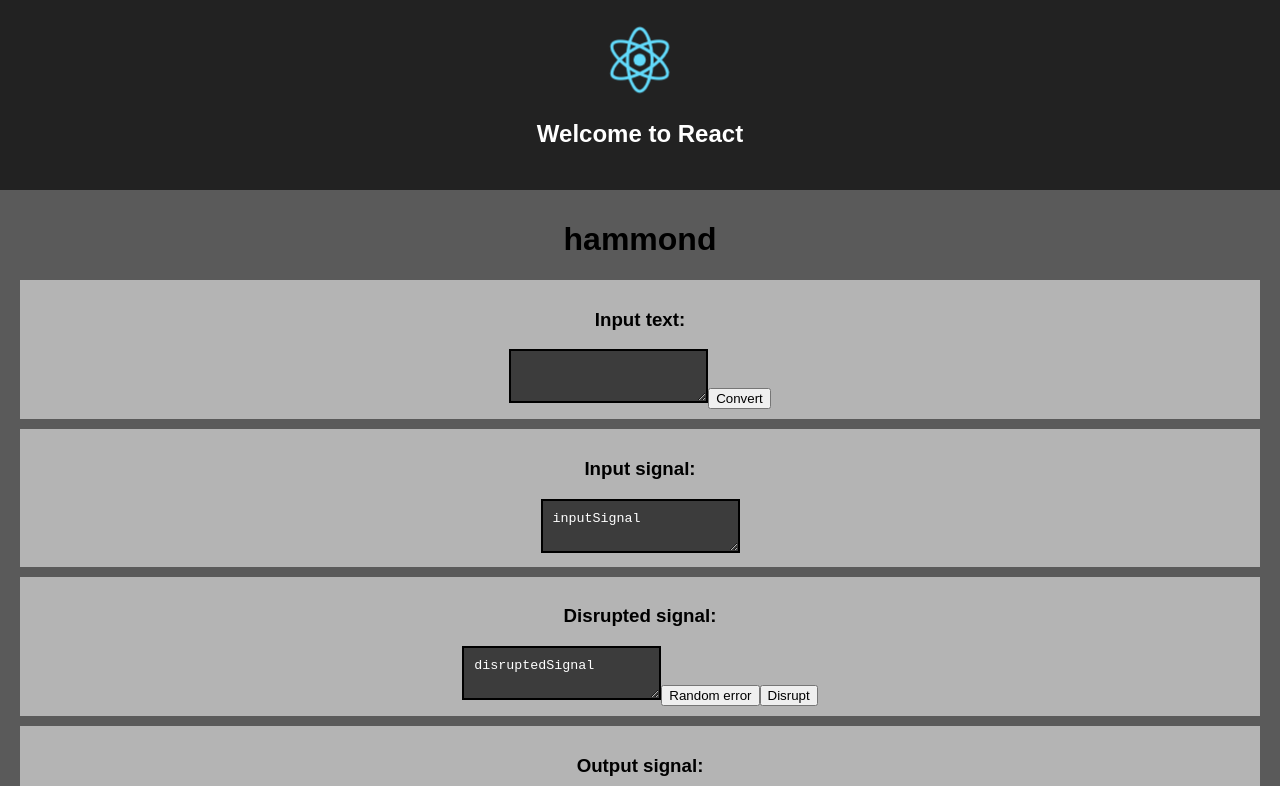
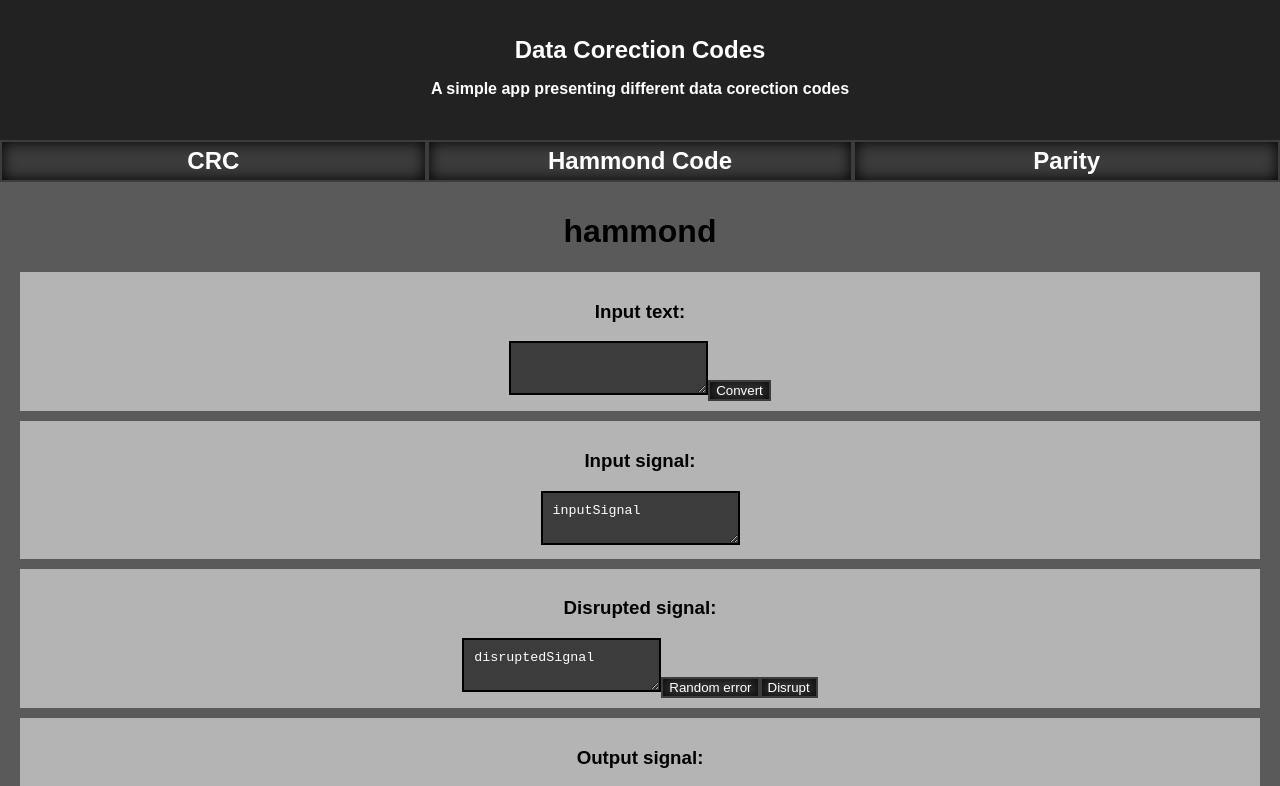
Before and after one commit to cryb0x/DataCorectionCodes, a React (Create React App) app: page / in a window 1280 px wide. Shown: the top 786 px of the page. Built offline with nearby package versions, Linux system fonts and the light colour scheme.

Commit message:
Selector and small changes to encode function

```diff
--- a/src/App.css
+++ b/src/App.css
@@ -2,14 +2,9 @@
   text-align: center;
 }
 
-.App-logo {
-  animation: App-logo-spin infinite 20s linear;
-  height: 80px;
-}
-
 .App-header {
   background-color: #222;
-  height: 150px;
+  height: 100px;
   padding: 20px;
   color: white;
 }
@@ -17,12 +12,3 @@
 .App-title {
   font-size: 1.5em;
 }
-
-.App-intro {
-  font-size: large;
-}
-
-@keyframes App-logo-spin {
-  from { transform: rotate(0deg); }
-  to { transform: rotate(360deg); }
-}
--- a/src/App.js
+++ b/src/App.js
@@ -1,18 +1,32 @@
 import React, { Component } from 'react';
+import NavMenu from './components/navMenu.jsx';
 import InputPage from './components/inputPage.jsx';
-import logo from './logo.svg';
 import './App.css';
 
 class App extends Component {
+
+  constructor(props){
+    super(props);
+    this.state = {
+      navTarget: "hammond"
+    }
+
+    this._setNav = this._setNav.bind(this);
+  }
+
+  _setNav = (val) => {
+    this.setState({navTarget: val,});
+  }
+
   render() {
     return (
       <div className="App">
         <header className="App-header">
-          <img src={logo} className="App-logo" alt="logo" />
-          <h1 className="App-title">Welcome to React</h1>
+          <h1 className="App-title">Data Corection Codes</h1>
+          <b>A simple app presenting different data corection codes</b>
         </header>
-
-        <InputPage code="hammond"/>
+        <NavMenu handleClick={this._setNav}/>
+        <InputPage code={this.state.navTarget}/>
       </div>
     );
   }
--- /dev/null
+++ b/src/components/buttonStyles.css
@@ -0,0 +1,26 @@
+.button{
+    background-color: rgb(60, 60, 60);
+    border: 2px solid rgb(60, 60, 60);
+    box-shadow: inset 0px 0px 15px black;
+
+    color:white;
+
+    -webkit-transition-duration: 0.2s;
+    transition-duration: 0.2s;
+}
+
+.button:hover{
+    background-color: rgb(100, 100, 100);
+    border: 2px solid rgb(60, 60, 60);
+    box-shadow: inset 0px 0px 5px black;
+}
+
+.navButton{
+    flex:1;
+
+    padding: 5px;
+    display: block;
+    width: 100%;
+
+    font-size: 24px;
+}
--- a/src/components/inputPage.jsx
+++ b/src/components/inputPage.jsx
@@ -15,24 +15,7 @@ class InputPage extends Component {
             disruptedSignal: "disruptedSignal",
             outputSignal: "outputSignal",
         }
-
-        switch(this.props.code){
-            case "crc":
-                this.codingController= new CRCService();
-                break;
-            case "hammond":
-                this.codingController= new HammondCodingService();
-                break;
-            case "parity":
-                this.codingController= new ParityService();
-                break;
-            default:
-                this.codingController= new ParityService();
-                break;
-        }
     }
-
-    codingController;
 
     _clickHandlerInput = (e) => {
         console.log('convert');
@@ -55,8 +38,21 @@ class InputPage extends Component {
         this.setState({disruptedSignal: e.target.value});
     }
 
+    encode(){
+        switch(this.props.code){
+            case "crc":
+                return CRCService.testFunc();
+            case "hammond":
+                return HammondCodingService.testFunc();
+            case "parity":
+                return ParityService.testFunc();
+            default:
+                return ParityService.testFunc();
+        }
+    }
 
     markErrors(){
+
         return 'marked output '+this.state.outputSignal;
     }
 
--- /dev/null
+++ b/src/components/navButton.jsx
@@ -0,0 +1,18 @@
+import React, { Component } from 'react';
+import './buttonStyles.css';
+
+class NavButton extends Component {
+
+
+    clickHandler = (e) => {
+        console.log(this.props.value);
+        this.props.handleClick(this.props.value);
+    }
+
+    render() {
+        return (
+                <button className="button navButton" onClick={this.clickHandler}><b>{this.props.name}</b></button>
+            );
+        }
+}
+export default NavButton;
--- /dev/null
+++ b/src/components/navMenu.jsx
@@ -0,0 +1,18 @@
+import React, { Component } from 'react';
+import NavButton from './navButton.jsx';
+import './navStyles.css';
+
+class NavMenu extends Component {
+
+  render() {
+    return (
+        <div className="navWrapper">
+            <NavButton name="CRC" value="crc" handleClick={this.props.handleClick}/>
+            <NavButton name="Hammond Code" value="hammond" handleClick={this.props.handleClick}/>
+            <NavButton name="Parity" value="parity" handleClick={this.props.handleClick}/>
+        </div>
+    );
+  }
+}
+
+export default NavMenu;
--- /dev/null
+++ b/src/components/navStyles.css
@@ -0,0 +1,5 @@
+.navWrapper {
+    flex: 1;
+    display: flex;
+    flex-direction: row;
+}
```
Also changed, not shown: src/logo.svg (deleted).
